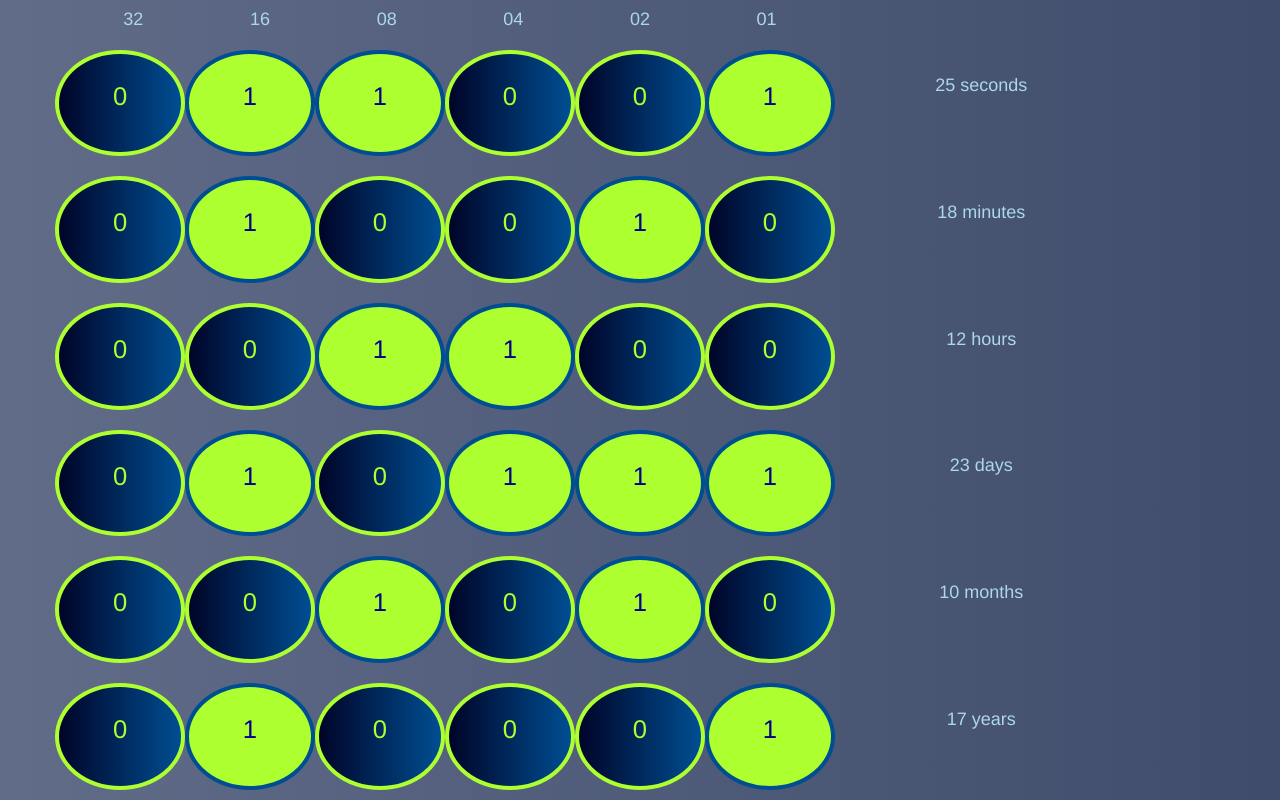
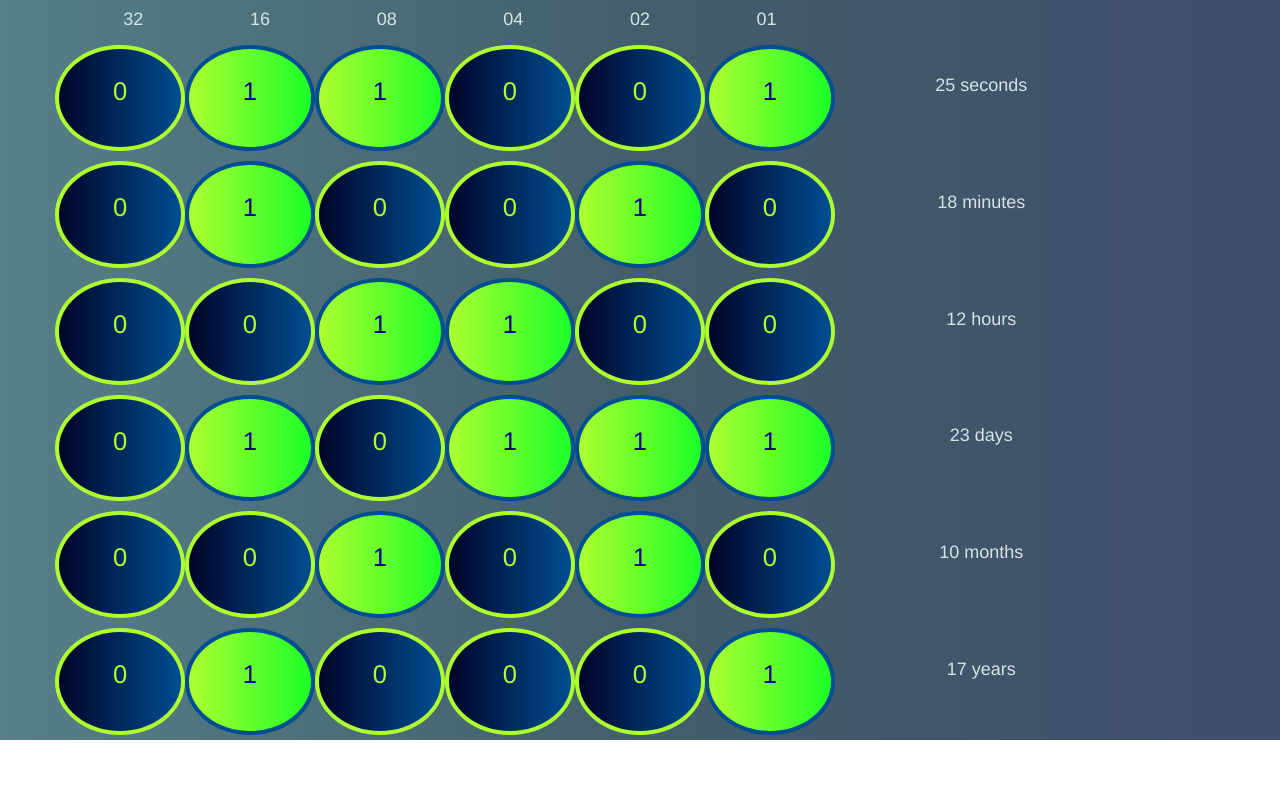
Before and after one commit to ambarbs/react-binary-watch, a React (Create React App) app: page / in a window 1280 px wide. Built offline with nearby package versions, Linux system fonts and the light colour scheme.

Commit message:
1. Fixed warning messages 2. Gradient added for true-dot

```diff
--- a/src/Dot.css
+++ b/src/Dot.css
@@ -6,19 +6,19 @@
     max-width: 100%;
     border-radius: 50%;
     position:relative;
-    margin:10px auto;
-    display:inline-block;
+    margin:5px auto;
+    /*display:inline-block;*/
     line-height: calc(100vw/15);
     text-align: center;
 }
 
-/*.gradient-true {*/
-    /*background-image:*/
-            /*linear-gradient(*/
-                    /*to right,*/
-                    /*#fffc00, #ffffff*/
-            /*);*/
-/*}*/
+.gradient-true {
+    background-image:
+            linear-gradient(
+                    to right,
+                    greenyellow, #1dff28
+            );
+}
 
 .gradient-false {
     background-image:
--- a/src/Row.css
+++ b/src/Row.css
@@ -20,5 +20,5 @@
 .row-time-values{
     margin-top: calc(100vw/48);
     font-family: Helvetica, Arial Black, sans;
-    color: lightblue;
+    color: #d3e6e4;
 }
--- a/src/Row.js
+++ b/src/Row.js
@@ -10,7 +10,7 @@ export default class Row extends Component {
         const values = this.props.date.binaryString.split('').map(i => i === '1');
         return (
             <div className='row'>
-                <div className=' col-xs-8'>
+                <div className='col-xs-8'>
                     <div className='row'>
                         {/*<h1 className="Row-title">{this.props.rowTitle}</h1>*/}
                         <Dot enabled={values[0]}/>
--- a/src/WatchFace.js
+++ b/src/WatchFace.js
@@ -27,7 +27,7 @@ export default class WatchFace extends Component {
             const hours = this.getBinaryAndDateValue(date.getHours());
             const day = this.getBinaryAndDateValue(date.getDate());
             const month = this.getBinaryAndDateValue(date.getMonth() + 1);
-            const year = this.getBinaryAndDateValue(parseInt(date.getYear().toString().slice(-2)));
+            const year = this.getBinaryAndDateValue(parseInt(date.getYear().toString().slice(-2), 10));
             that.setState({seconds, minutes, hours, day, month, year});
         }, 1000);
     }
@@ -55,7 +55,7 @@ export default class WatchFace extends Component {
                     {/*<div className=''>*/}
                     <div className=' col-xs-8'>
                         <div className='row'>
-                            {headers.map(header => <h4 className='col-lg-2 watchface-row-header'>{header}</h4>)}
+                            {headers.map((header, key) => <h4 key={key} className='col-xs-2 watchface-row-header'>{header}</h4>)}
                         </div>
                     </div>
                     {/*</div>*/}
--- a/src/Watchface.css
+++ b/src/Watchface.css
@@ -7,15 +7,16 @@
     background-image:
             linear-gradient(
                     to right,
-                    #606c88, #3f4c6b
+                    #567f88, #435e6b, #3f4c6b
             );
+    /*height: 100vw;*/
 }
 
 .watchface-row-header{
     /*margin-top: calc(100vw/24);*/
     font-family: Helvetica, Arial Black, sans;
     /*font-size: large;*/
-    color: lightblue;
+    color: #d3e6e4;
 }
 
 .watchFace-circle{
```
